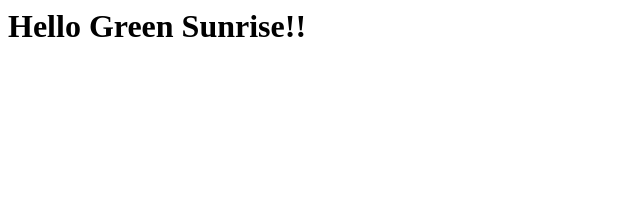
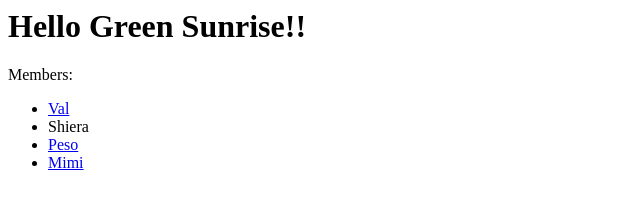
Before and after one commit to GreenSunrise2016/GreenSunrise2016.github.io, a plain HTML site: page index.html in a window 1280 px wide. Shown: the whole page, without its empty margins (0-640 px from the left). Drawn offline with Linux system fonts and the light colour scheme.

Commit message:
added members link

```diff
--- a/index.html
+++ b/index.html
@@ -5,6 +5,12 @@
 </head>
 <body>
     <h1>Hello Green Sunrise!!</h1>
-
+    <p>Members:</p>
+    <ul>
+        <li><a href="val.html">Val</a></li>
+        <li><a href="shiera.html"></a>Shiera</li>
+        <li><a href="peso.html">Peso</a></li>
+        <li><a href="mimi.html">Mimi</a></li>
+    </ul>
 </body>
 </html>
```
